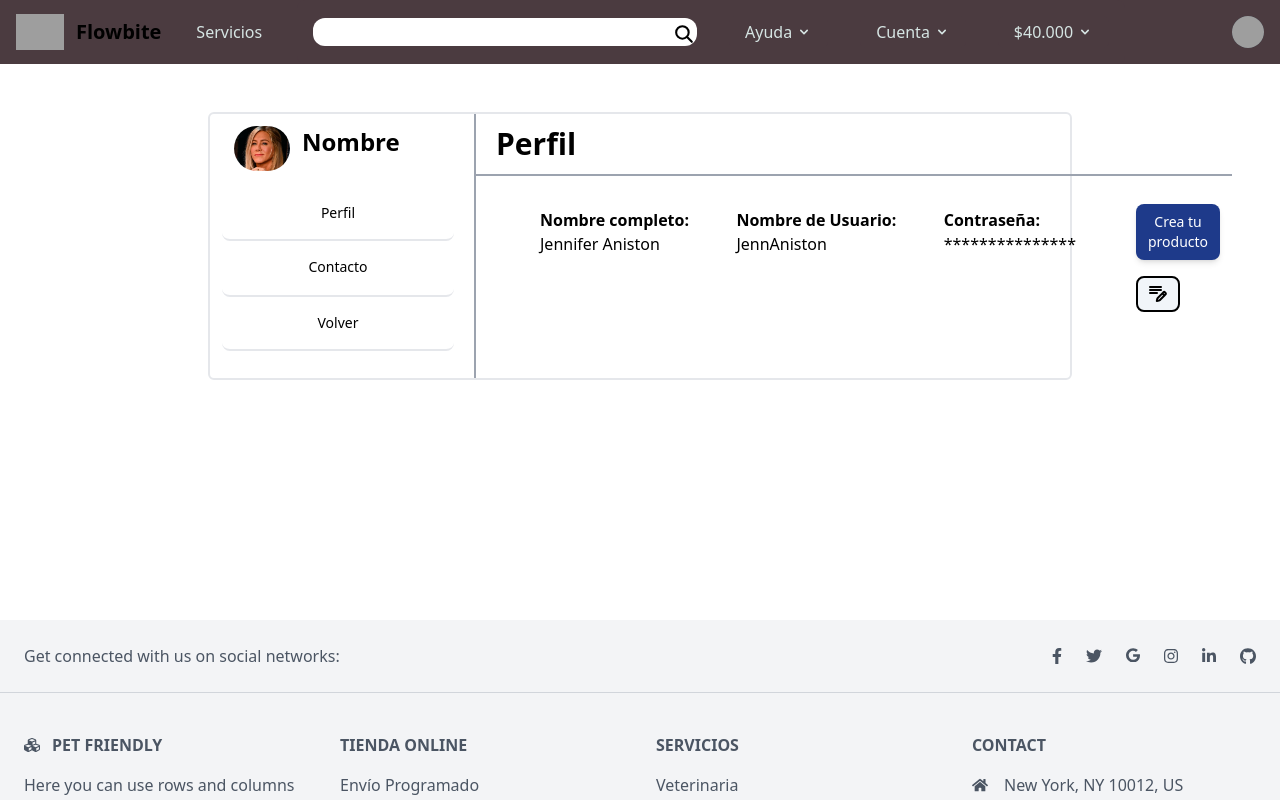
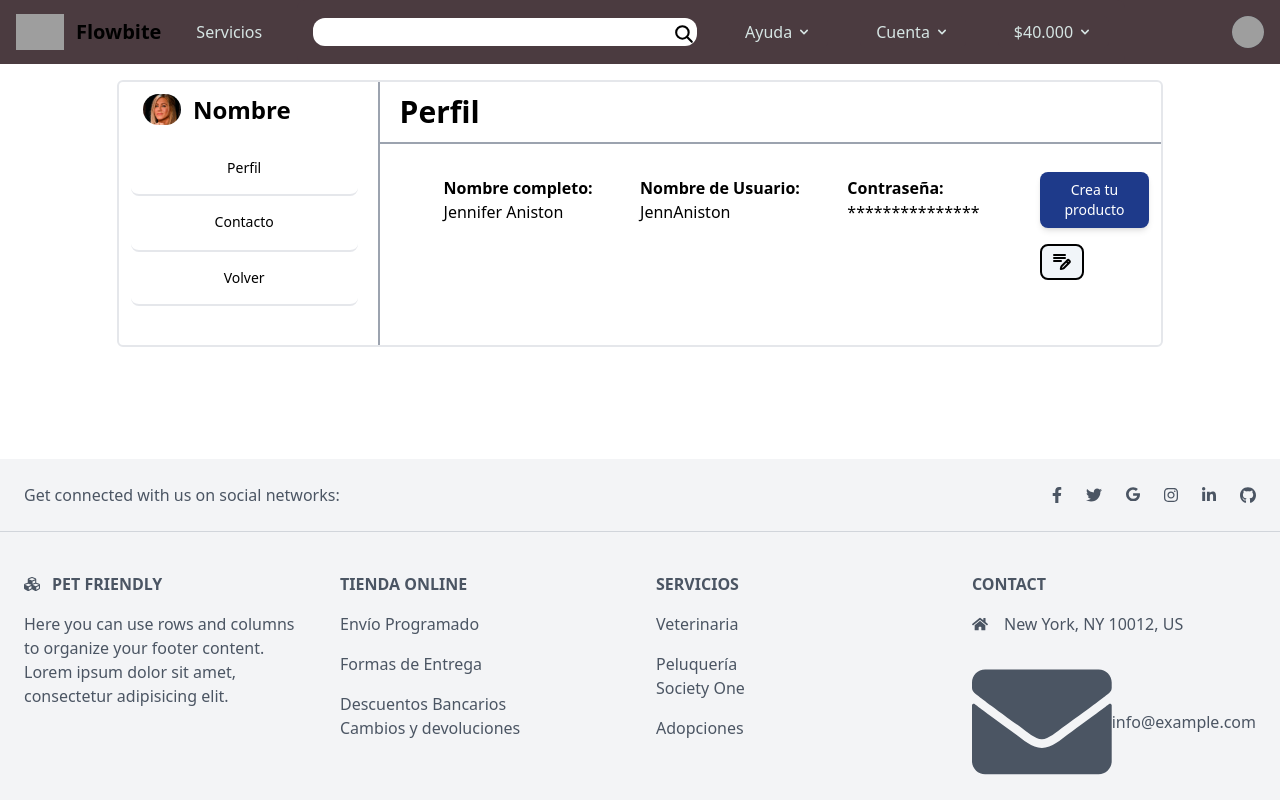
Before and after one commit to PetFriendlyUniverse/Henry-Pf, a React (Vite) app in the folder client/: page /profile/1 in a window 1280 px wide. Shown: the top 800 px of the page. Built offline with nearby package versions, Linux system fonts and the light colour scheme; grey boxes are pictures that could not be loaded.

Commit message:
cambio en boton Modify Delite de ProductDetail

```diff
--- a/client/src/components/footer/Footer.jsx
+++ b/client/src/components/footer/Footer.jsx
@@ -1,6 +1,6 @@
 function Footer() {
   return (
-    <footer className="bg-gray-100 text-center text-gray-600 lg:text-left">
+    <footer className="bg-gray-100 text-center text-gray-600 lg:text-left ">
       <div class="flex items-center justify-center border-b border-gray-300 p-6 lg:justify-between">
         <div className="mr-12 hidden lg:block">
           <span>Get connected with us on social networks:</span>
--- a/client/src/pages/ecommerce/ProductDetail/ProductDetail.jsx
+++ b/client/src/pages/ecommerce/ProductDetail/ProductDetail.jsx
@@ -159,16 +159,16 @@ function ProductDetail() {
                   <div className="text-xs">
                     Retirá sin cargo por tu sucursal preferida
                   </div>
+                  <div className="mx-auto w-2/6">
+                    <MoarButton component={"Delete"} onClick={handleClick} />
+                    <Link to={`/shop/detail/modify/${id}`}>
+                      <MoarButton component={"Modify"} />
+                    </Link>
+                  </div>
                 </div>
               </div>
             </div>
           </div>
-        </div>
-        <div>
-          <MoarButton component={"Delete"} onClick={handleClick} />
-          <Link to={`/shop/detail/modify/${id}`}>
-            <MoarButton component={"Modify"} />
-          </Link>
         </div>
       </div>
 
--- a/client/src/pages/ecommerce/Profile/Profile.jsx
+++ b/client/src/pages/ecommerce/Profile/Profile.jsx
@@ -11,11 +11,11 @@ function Profile() {
     setShowInfo(e.target.name);
   };
   return (
-    <div className="w-full px-52 pt-28 pb-60">
-      <div className="flex rounded-md border-2">
-        <div className="p-3">
-          <div className="flex lg:w-60">
-            <div className="px-3 lg:w-1/3">
+    <div className="flex justify-center py-28 px-3 pt-20 md:max-w-fit ">
+      <div className="flex h-full w-10/12 rounded-md border-2">
+        <div className="mb-3 p-3 xl:w-96 ">
+          <div className="flex lg:w-40 ">
+            <div className="px-3 lg:max-w-3xl">
               <img src={photoUser} alt="profile" className="rounded-full" />
             </div>
             <div>
```
